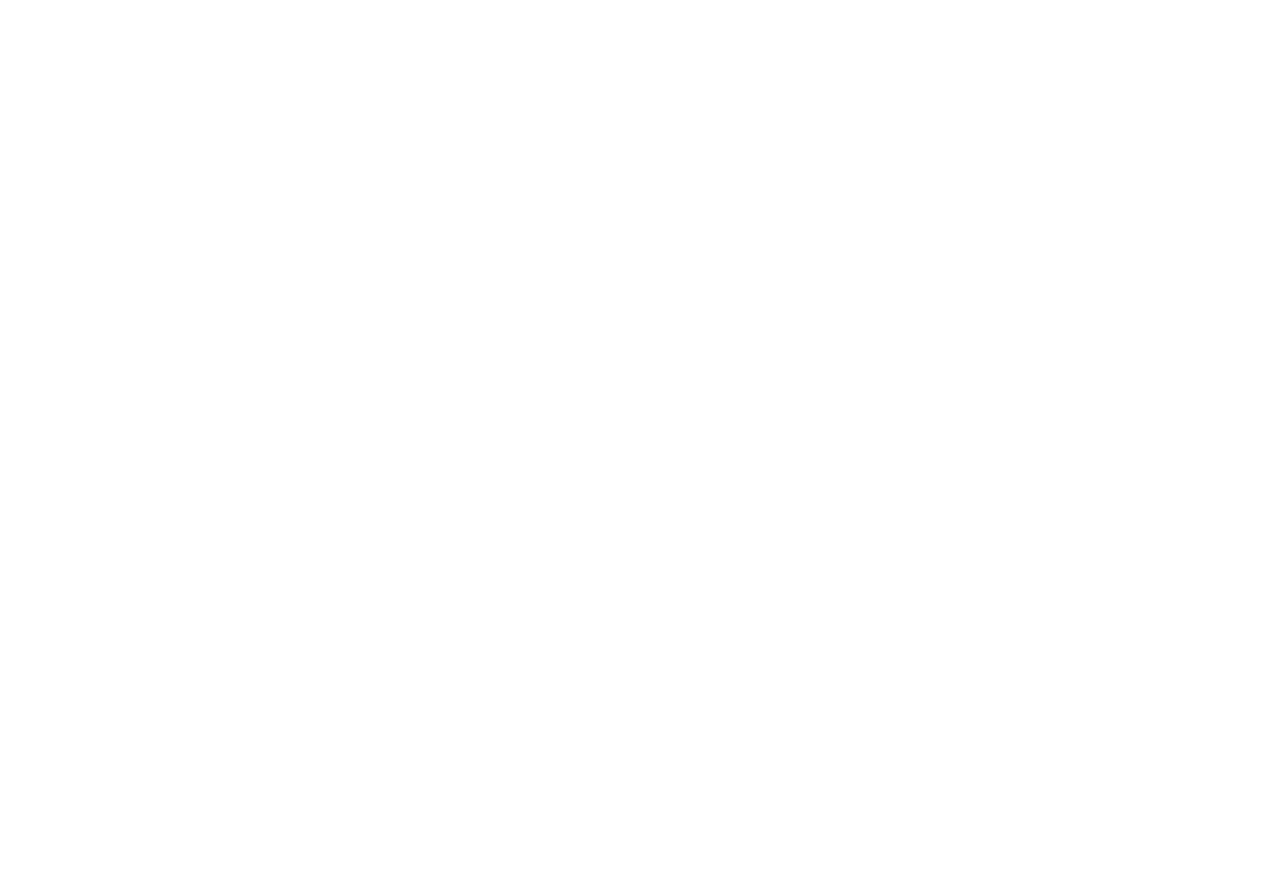
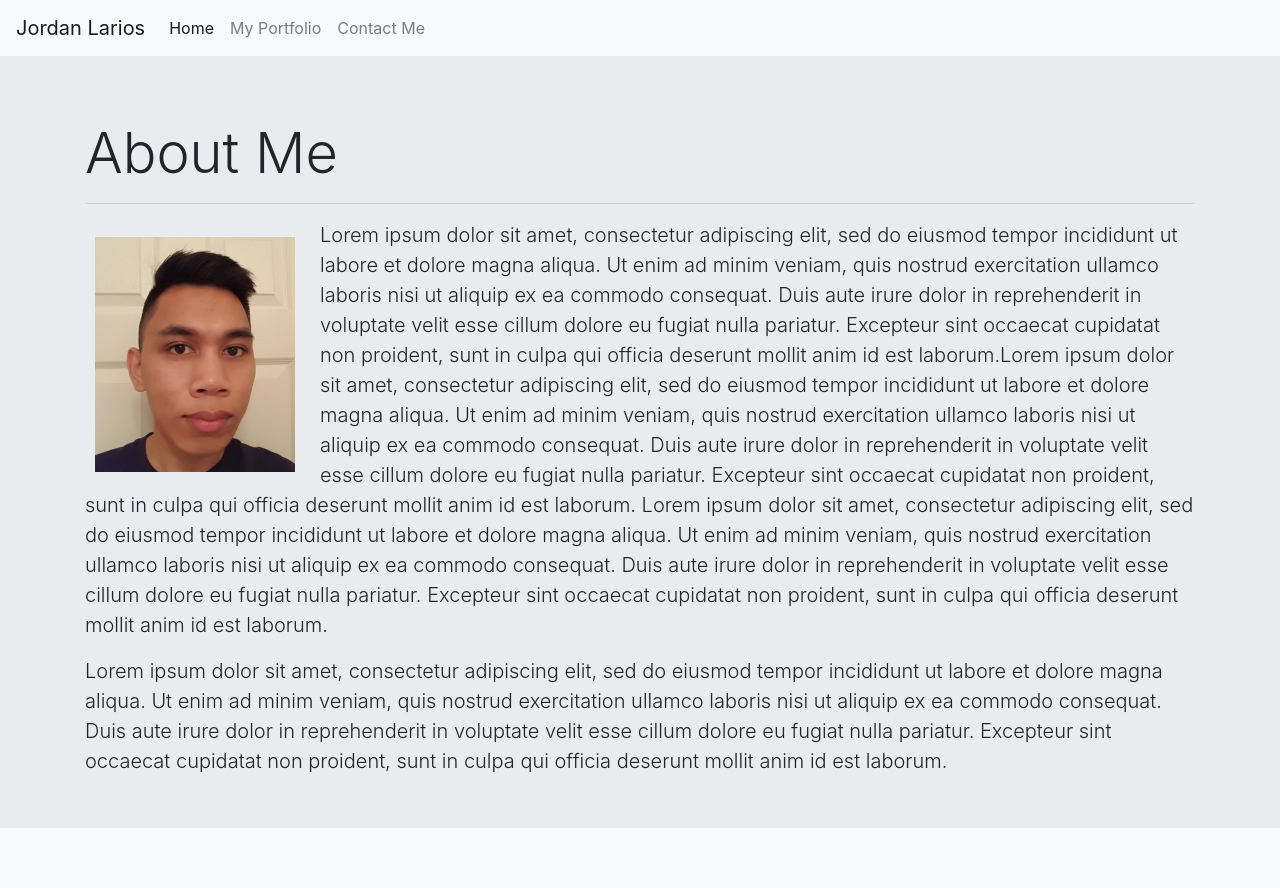
Before and after one commit to jolarios96/Bootstrap-Portfolio, a plain HTML site: page index.html in a window 1280 px wide. Before the commit the page ends 800 px from the top, so only its background shows below. Drawn offline with nearby package versions, Linux system fonts and the light colour scheme.

Commit message:
fixed sticky-footer; portfolio with blank links finished

```diff
--- a/assets/css/sticky-footer.css
+++ b/assets/css/sticky-footer.css
@@ -2,6 +2,8 @@
 html {
     position: relative;
     min-height: 100%;
+
+    background-color: #e9ecef;
   }
 
 jumbotron.vertical-center {
@@ -18,6 +20,5 @@ jumbotron.vertical-center {
     width: 100%;
     height: 60px; /* Set the fixed height of the footer here */
     line-height: 60px; /* Vertically center the text there */
-    border-top: 2px cadetblue solid;
-    background-color: #f5f5f5;
   }
+/*  */
--- /dev/null
+++ b/assets/styles.css
@@ -0,0 +1,8 @@
+body {
+    background-color: red
+}
+
+.image-float-left{
+    float: left;
+    margin-right: 15px
+}
--- a/contact.html
+++ b/contact.html
@@ -0,0 +1,74 @@
+<!DOCTYPE HTML>
+
+<html>
+
+<head>
+    <meta charset="UTF-8">
+
+    <!-- Bootstrap Styles -->
+    <link rel="stylesheet" href="https://stackpath.bootstrapcdn.com/bootstrap/4.1.3/css/bootstrap.min.css" integrity="sha384-MCw98/SFnGE8fJT3GXwEOngsV7Zt27NXFoaoApmYm81iuXoPkFOJwJ8ERdknLPMO"
+        crossorigin="anonymous">
+    <!-- Local Styles -->
+    <link rel="stylesheet" type="text/css" href="assets/css/styles.css">
+    <link rel="stylesheet" type="text/css" href="assets/css/sticky-footer.css">
+</head>
+
+<body>
+
+    <!-- Navbar -->
+    <nav class="navbar navbar-expand-lg navbar-light bg-light">
+        <a class="navbar-brand" href="index.html">Jordan Larios</a>
+        <button class="navbar-toggler" type="button" data-toggle="collapse" data-target="#navbarSupportedContent"
+            aria-controls="navbarSupportedContent" aria-expanded="false" aria-label="Toggle navigation">
+            <span class="navbar-toggler-icon"></span>
+        </button>
+
+        <div class="collapse navbar-collapse" id="navbarSupportedContent">
+            <ul class="navbar-nav mr-auto">
+                <li class="nav-item">
+                    <a class="nav-link" href="index.html">Home<span class="sr-only">(current)</span></a>
+                </li>
+                <li class="nav-item">
+                    <a class="nav-link" href="portfolio.html">My Portfolio</a>
+                </li>
+                <li class="nav-item active">
+                    <a class="nav-link" href="contact.html">Contact Me</a>
+                </li>
+            </ul>
+            <form class="form-inline my-2 my-lg-0">
+                <input class="form-control mr-sm-2" type="search" placeholder="Search" aria-label="Search">
+                <button class="btn btn-outline-success my-2 my-sm-0" type="submit">Search</button>
+            </form>
+        </div>
+    </nav>
+    <!--  -->
+
+    <!-- Container -->
+    <div class="jumbotron jumbotron-fluid mt-4">
+        <div class="container">
+            <h1 class="display-4">Contact Me</h1>
+            <hr>
+            <p class="lead">This is a modified jumbotron that occupies the entire horizontal space of its parent.</p>
+        </div>
+    </div>
+    <!--  -->
+
+    <!-- Bootstrap Footer -->
+    <footer class="footer bg-light">
+        <div class="container">
+            <!-- <span class="text-muted">Place sticky footer content here.</span> -->
+        </div>
+    </footer>
+    <!--  -->
+
+
+    <!-- Bootstrap Scripts -->
+    <script src="https://code.jquery.com/jquery-3.3.1.slim.min.js" integrity="sha384-q8i/X+965DzO0rT7abK41JStQIAqVgRVzpbzo5smXKp4YfRvH+8abtTE1Pi6jizo"
+        crossorigin="anonymous"></script>
+    <script src="https://cdnjs.cloudflare.com/ajax/libs/popper.js/1.14.3/umd/popper.min.js" integrity="sha384-ZMP7rVo3mIykV+2+9J3UJ46jBk0WLaUAdn689aCwoqbBJiSnjAK/l8WvCWPIPm49"
+        crossorigin="anonymous"></script>
+    <script src="https://stackpath.bootstrapcdn.com/bootstrap/4.1.3/js/bootstrap.min.js" integrity="sha384-ChfqqxuZUCnJSK3+MXmPNIyE6ZbWh2IMqE241rYiqJxyMiZ6OW/JmZQ5stwEULTy"
+        crossorigin="anonymous"></script>
+</body>
+
+</html>
--- a/index.html
+++ b/index.html
@@ -0,0 +1,114 @@
+<!DOCTYPE HTML>
+
+<html>
+
+<head>
+    <meta charset="UTF-8">
+
+    <!-- Bootstrap Styles -->
+    <link rel="stylesheet" href="https://stackpath.bootstrapcdn.com/bootstrap/4.1.3/css/bootstrap.min.css" integrity="sha384-MCw98/SFnGE8fJT3GXwEOngsV7Zt27NXFoaoApmYm81iuXoPkFOJwJ8ERdknLPMO"
+        crossorigin="anonymous">
+    <!-- Local Styles -->
+    <link rel="stylesheet" type="text/css" href="assets/css/styles.css">
+    <link rel="stylesheet" type="text/css" href="assets/css/sticky-footer.css">
+</head>
+
+<body>
+    <!-- Bootstrap Navbar -->
+    <nav class="navbar navbar-expand-lg navbar-light bg-light">
+        <a class="navbar-brand" href="index.html">Jordan Larios</a>
+        <button class="navbar-toggler" type="button" data-toggle="collapse" data-target="#navbarSupportedContent"
+            aria-controls="navbarSupportedContent" aria-expanded="false" aria-label="Toggle navigation">
+            <span class="navbar-toggler-icon"></span>
+        </button>
+
+        <div class="collapse navbar-collapse" id="navbarSupportedContent">
+            <ul class="navbar-nav mr-auto">
+                <li class="nav-item active">
+                    <a class="nav-link" href="index.html">Home<span class="sr-only">(current)</span></a>
+                </li>
+                <li class="nav-item">
+                    <a class="nav-link" href="portfolio.html">My Portfolio</a>
+                </li>
+                <li class="nav-item">
+                    <a class="nav-link" href="contact.html">Contact Me</a>
+                </li>
+            </ul>
+            <!-- Disabled Search Bar -->
+            <!-- <form class="form-inline my-2 my-lg-0">
+                <input class="form-control mr-sm-2" type="search" placeholder="Search" aria-label="Search">
+                <button class="btn btn-outline-success my-2 my-sm-0" type="submit">Search</button>
+            </form> -->
+        </div>
+    </nav>
+    <!--  -->
+
+    <!-- Bootstrap Jumbotrion-Fluid -->
+    <div class="jumbotron jumbotron-fluid">
+        <div class="container">
+            <h1 class="display-4">About Me</h1>
+            <hr>
+
+            <!-- Avoids extra Style to modify ' class="float-left" ' -->
+            <img style="float:left; margin: 7px 15px 0 0; padding: 10px;" src="assets/images/profile.jpg">
+
+            <div class="container" style="margin: 0; padding: 0">
+                <p class="lead">Lorem ipsum dolor sit amet, consectetur adipiscing elit, sed do eiusmod tempor
+                    incididunt
+                    ut labore et
+                    dolore magna aliqua. Ut enim ad minim veniam, quis nostrud exercitation ullamco laboris nisi ut
+                    aliquip
+                    ex ea commodo consequat. Duis aute irure dolor in reprehenderit in voluptate velit esse cillum
+                    dolore
+                    eu fugiat nulla pariatur. Excepteur sint occaecat cupidatat non proident, sunt in culpa qui officia
+                    deserunt mollit anim id est laborum.Lorem ipsum dolor sit amet, consectetur adipiscing elit, sed do
+                    eiusmod tempor incididunt ut labore et
+                    dolore magna aliqua. Ut enim ad minim veniam, quis nostrud exercitation ullamco laboris nisi ut
+                    aliquip
+                    ex ea commodo consequat. Duis aute irure dolor in reprehenderit in voluptate velit esse cillum
+                    dolore
+                    eu fugiat nulla pariatur. Excepteur sint occaecat cupidatat non proident, sunt in culpa qui officia
+                    deserunt mollit anim id est laborum. Lorem ipsum dolor sit amet, consectetur adipiscing elit, sed
+                    do eiusmod tempor
+                    incididunt
+                    ut labore et
+                    dolore magna aliqua. Ut enim ad minim veniam, quis nostrud exercitation ullamco laboris nisi ut
+                    aliquip
+                    ex ea commodo consequat. Duis aute irure dolor in reprehenderit in voluptate velit esse cillum
+                    dolore
+                    eu fugiat nulla pariatur. Excepteur sint occaecat cupidatat non proident, sunt in culpa qui officia
+                    deserunt mollit anim id est laborum.</p>
+                <p class="lead">Lorem ipsum dolor sit amet, consectetur adipiscing elit, sed do eiusmod tempor
+                    incididunt
+                    ut labore et
+                    dolore magna aliqua. Ut enim ad minim veniam, quis nostrud exercitation ullamco laboris nisi ut
+                    aliquip
+                    ex ea commodo consequat. Duis aute irure dolor in reprehenderit in voluptate velit esse cillum
+                    dolore
+                    eu fugiat nulla pariatur. Excepteur sint occaecat cupidatat non proident, sunt in culpa qui officia
+                    deserunt mollit anim id est laborum.</p>
+
+            </div>
+        </div>
+    </div>
+    <!--  -->
+
+    <!-- Bootstrap Footer -->
+    <footer class="footer bg-light">
+        <div class="container">
+            <!-- <span class="text-muted">Place sticky footer content here.</span> -->
+        </div>
+    </footer>
+    <!--  -->
+
+
+    <!-- Bootstrap Scripts -->
+    <script src="https://code.jquery.com/jquery-3.3.1.slim.min.js" integrity="sha384-q8i/X+965DzO0rT7abK41JStQIAqVgRVzpbzo5smXKp4YfRvH+8abtTE1Pi6jizo"
+        crossorigin="anonymous"></script>
+    <script src="https://cdnjs.cloudflare.com/ajax/libs/popper.js/1.14.3/umd/popper.min.js" integrity="sha384-ZMP7rVo3mIykV+2+9J3UJ46jBk0WLaUAdn689aCwoqbBJiSnjAK/l8WvCWPIPm49"
+        crossorigin="anonymous"></script>
+    <script src="https://stackpath.bootstrapcdn.com/bootstrap/4.1.3/js/bootstrap.min.js" integrity="sha384-ChfqqxuZUCnJSK3+MXmPNIyE6ZbWh2IMqE241rYiqJxyMiZ6OW/JmZQ5stwEULTy"
+        crossorigin="anonymous"></script>
+</body>
+
+</html>
```
Also changed, not shown: portfolio.html (+116 -0 lines), assets/images/backgrounds/cork-wallet/cork-wallet/cork-wallet.png (added), assets/images/backgrounds/cork-wallet/cork-wallet/readme.txt (added), assets/images/backgrounds/dust_scratches/dust_scratches/dust_scratches.png (added), assets/images/backgrounds/dust_scratches/dust_scratches/readme.txt (added), assets/images/backgrounds/qbkls/qbkls/qbkls.png (added), assets/images/backgrounds/qbkls/qbkls/readme.txt (added), assets/images/backgrounds/what-the-hex/readme.txt (added), assets/images/backgrounds/what-the-hex/what-the-hex.png (added), assets/images/profile.jpg (added), 2 other files.
